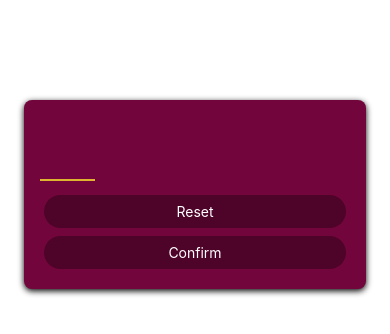
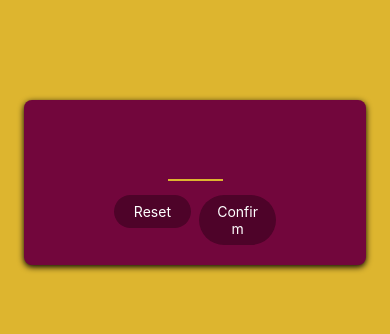
Before and after one commit to stradtkt/GuessTheNumber, a React Native app: screen / in a window 390 px wide. Shown: the top 334 px of the page. Built offline with nearby package versions, Linux system fonts and the light colour scheme.

Commit message:
Added the starting screen

```diff
--- a/App.js
+++ b/App.js
@@ -5,12 +5,17 @@
 
 const App = () => {
   return (
-    <StartGameScreen/>
+    <View style={styles.rootScreen}>
+      <StartGameScreen/>
+    </View>
   );
 };
 
 const styles = StyleSheet.create({
-
+  rootScreen: {
+    flex: 1,
+    backgroundColor: '#ddb52f'
+  }
 });
 
 export default App;
--- a/components/PrimaryButton.js
+++ b/components/PrimaryButton.js
@@ -8,7 +8,8 @@
     }
   return (
     <View style={styles.buttonOutterContainer}>
-        <Pressable onPress={pressHandler} android_ripple={{color: '#640233'}} style={styles.buttonInnerContainer}>
+        <Pressable onPress={pressHandler} android_ripple={{color: '#640233'}}
+            style={({pressed}) => pressed ? [styles.buttonInnerContainer, styles.pressed] : styles.buttonInnerContainer}>
             <Text style={styles.buttonText}>{children}</Text>
         </Pressable>
     </View>
@@ -31,6 +32,9 @@
     buttonText: {
         color:'white',
         textAlign: 'center',
+    },
+    pressed: {
+        opacity: 0.75
     }
 });
 
--- a/screens/StartGameScreen.js
+++ b/screens/StartGameScreen.js
@@ -13,8 +13,14 @@
             autoCapitalize='none'
             autoCorrect={false}
         />
-        <PrimaryButton>Reset</PrimaryButton>
-        <PrimaryButton>Confirm</PrimaryButton>
+        <View style={styles.buttonsContainer}>
+            <View style={styles.buttonContainer}>
+                <PrimaryButton>Reset</PrimaryButton>
+            </View>
+            <View style={styles.buttonContainer}>
+                <PrimaryButton>Confirm</PrimaryButton>
+            </View>
+        </View>
     </View>
   );
 }
@@ -23,6 +29,8 @@
 const styles = StyleSheet.create({
     inputContainer: {
         shadowColor: "black",
+        justifyContent: 'center',
+        alignItems: 'center',
         shadowOffset: {
             height: 2,
             width: 0,
@@ -46,7 +54,13 @@
         marginVertical: 10,
         fontWeight: 'bold',
         textAlign: 'center'
-    }
+    },
+    buttonsContainer: {
+        flexDirection: 'row',
+    },
+    buttonContainer: {
+        flex: 1,
+    },
 });
 
 
```
